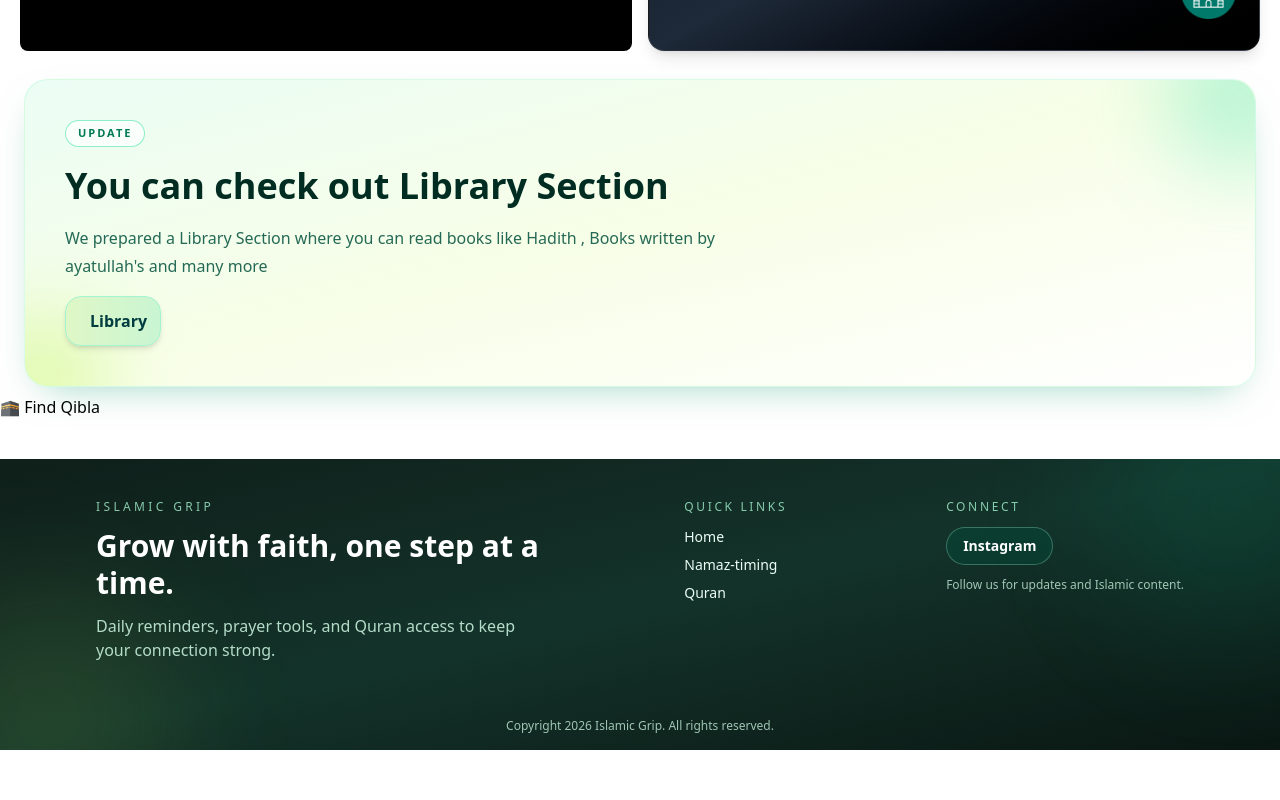
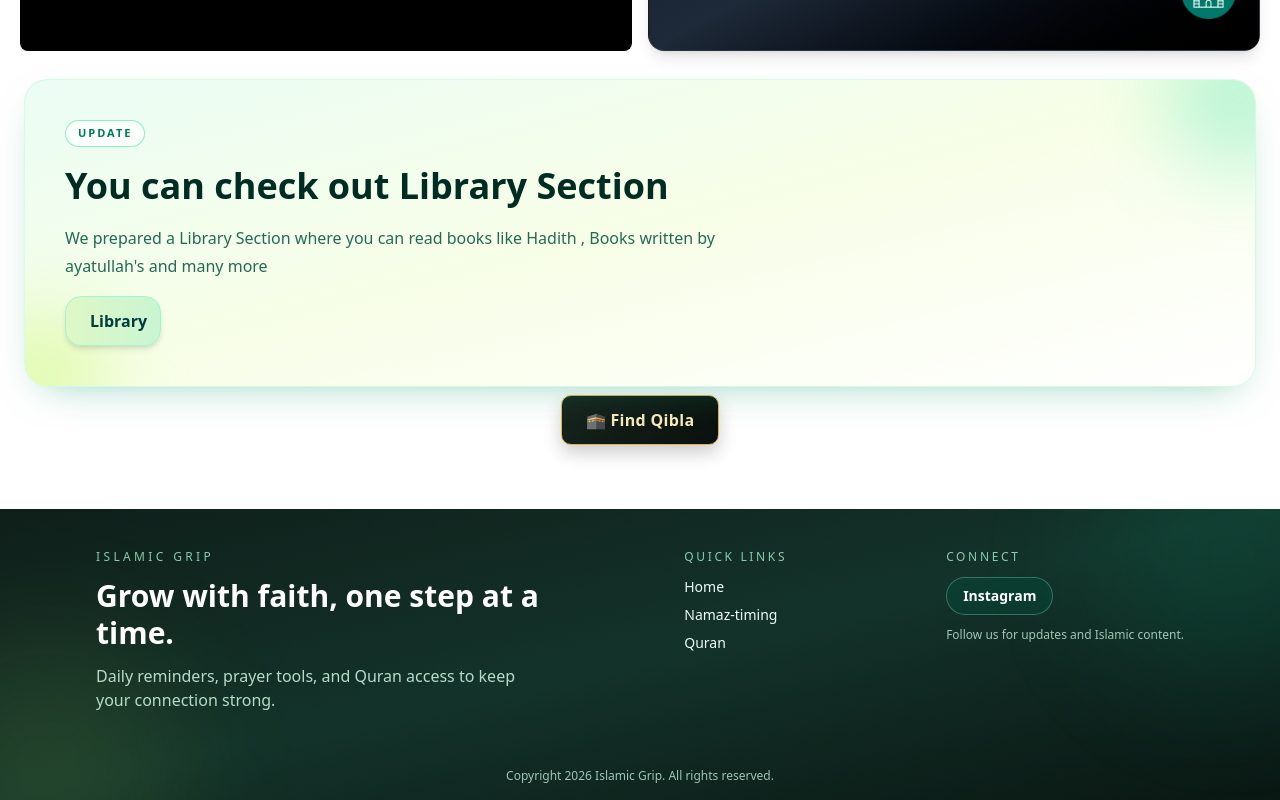
Before and after one commit to AliArzanCode/islamic-grip, a Next.js app: page / in a window 1280 px wide. Shown: the part 749-1549 px from the top of the page. Before the commit the page ends 1499 px from the top, so only its background shows below. Built offline with nearby package versions, Linux system fonts and the light colour scheme; no server answers; a web font is replaced by a local one.

Commit message:
changes in compass

```diff
--- a/app/globals.css
+++ b/app/globals.css
@@ -90,6 +90,30 @@ body {
           text-align: center;
           font-family: system-ui, -apple-system, sans-serif;
         }
+.qibla-launch-btn {
+  display: block;
+  margin: 8px auto 24px;
+  padding: 12px 24px;
+  border: 1px solid #e2b04a;
+  border-radius: 10px;
+  background: linear-gradient(135deg, #17251e, #0a100d);
+  color: #f8e9bd;
+  font-size: 1rem;
+  font-weight: 700;
+  letter-spacing: 0.02em;
+  box-shadow: 0 8px 18px rgba(0, 0, 0, 0.2);
+  cursor: pointer;
+  transition: transform 0.2s ease, box-shadow 0.2s ease, background 0.2s ease;
+}
+.qibla-launch-btn:hover {
+  background: linear-gradient(135deg, #263d30, #101a14);
+  box-shadow: 0 12px 24px rgba(0, 0, 0, 0.3);
+  transform: translateY(-2px);
+}
+.qibla-launch-btn:focus-visible {
+  outline: 3px solid rgba(226, 176, 74, 0.45);
+  outline-offset: 3px;
+}
         .qibla-title { margin: 0 0 4px; font-size: 20px; }
         .qibla-btn {
           padding: 8px 18px;
--- a/components/HomePage.js
+++ b/components/HomePage.js
@@ -161,7 +161,7 @@ export default function HomePage() {
       <Location />
 <ComingSoonCard />
 {!showQibla ? (
-        <button onClick={() => setShowQibla(true)}>
+        <button className="qibla-launch-btn" onClick={() => setShowQibla(true)}>
           🕋 Find Qibla
         </button>
       ) : (
--- a/components/QiblaCompass.js
+++ b/components/QiblaCompass.js
@@ -139,7 +139,9 @@ export default function QiblaCompass() {
 
       {!error && !loading && qiblaDirection !== null && (
         <>
-          <h2 className="qibla-title">🕋 Qibla Finder</h2>
+          <h2 className="qibla-title text-2xl font-bold tracking-wide text-amber-200 drop-shadow-md sm:text-3xl">
+            🕋 Qibla Finder
+          </h2>
 
           {needsPermission && (
             <button className="qibla-btn" onClick={enableCompass}>
```
